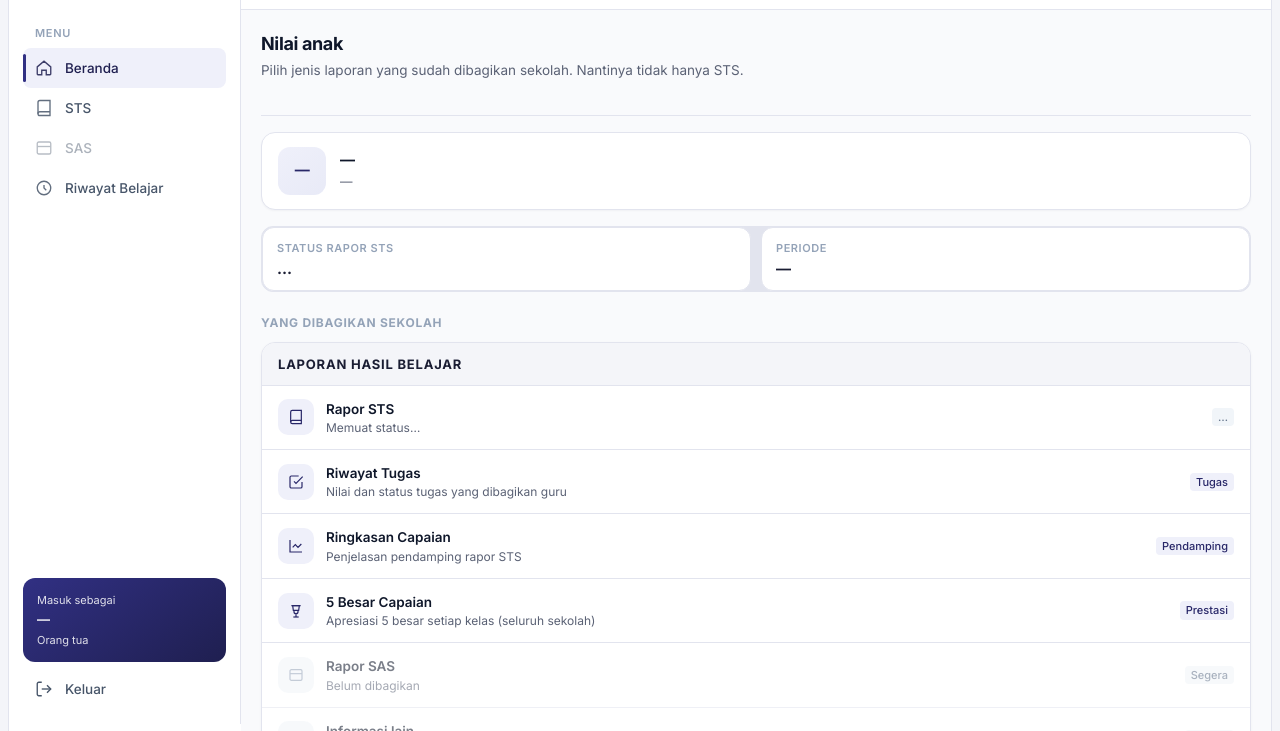
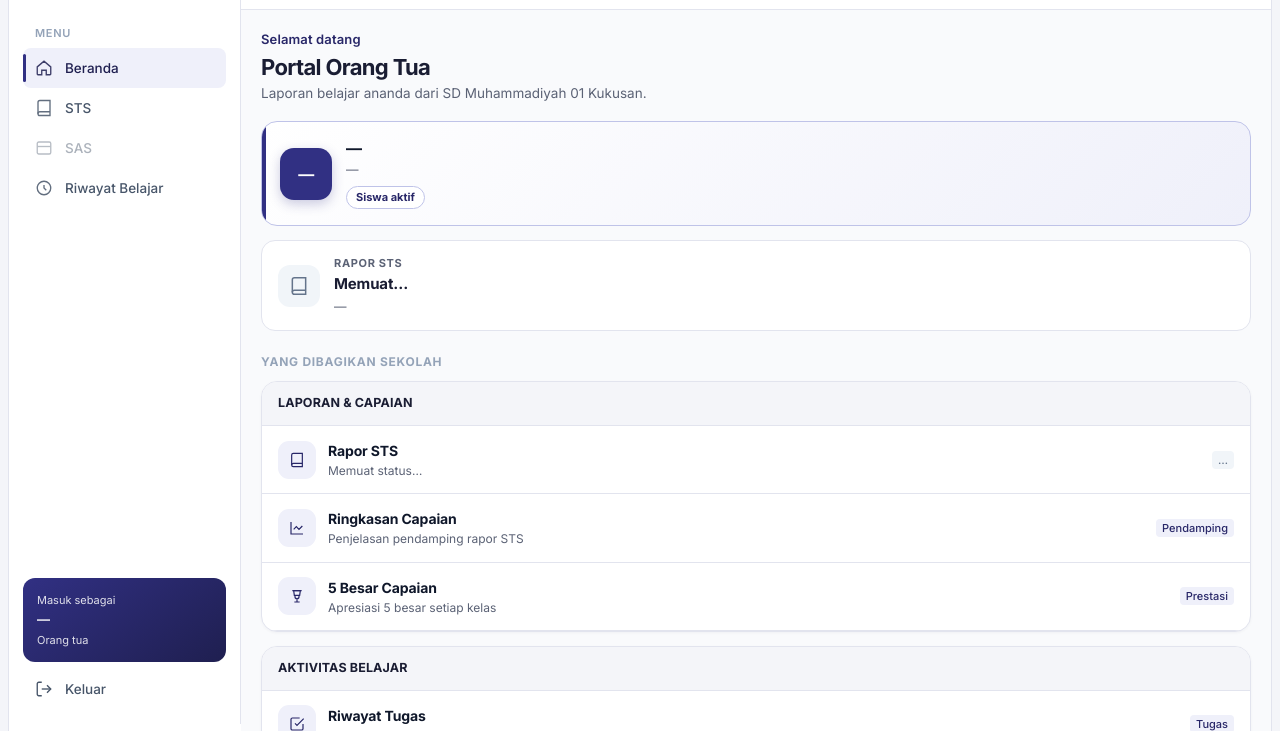
Before and after one commit to nitoe/portal-orangtua, a plain HTML site: page beranda.html in a window 1280 px wide. Shown: the part 69-800 px from the top of the page. Drawn offline with Linux system fonts and the light colour scheme; a script that the page names is missing.

Commit message:
portal-orangtua-beranda-polish

```diff
--- a/beranda.html
+++ b/beranda.html
@@ -8,53 +8,143 @@
   <link rel="icon" type="image/png" href="assets/favicon-32.png">
   <link rel="stylesheet" href="assets/style.css">
   <style>
-    .child-card {
+    /* —— Beranda polish (khusus halaman ini) —— */
+    .home-greet {
+      margin: 0 0 4px;
+      font-size: 13px;
+      font-weight: 600;
+      color: var(--muh-700);
+      letter-spacing: 0.01em;
+    }
+    .home-title {
+      margin: 0 0 4px;
+      font-size: 22px;
+      font-weight: 800;
+      letter-spacing: -0.03em;
+      color: var(--ink);
+      line-height: 1.2;
+    }
+    .home-sub {
+      margin: 0 0 18px;
+      font-size: 13.5px;
+      color: var(--muted);
+      line-height: 1.45;
+    }
+
+    .child-hero {
+      position: relative;
+      display: flex;
+      align-items: center;
+      gap: 14px;
+      padding: 16px 16px 16px 18px;
+      background: linear-gradient(135deg, #fff 0%, var(--muh-50) 100%);
+      border: 1px solid var(--muh-200);
+      border-radius: 16px;
+      margin-bottom: 14px;
+      overflow: hidden;
+    }
+    .child-hero::before {
+      content: '';
+      position: absolute;
+      left: 0; top: 0; bottom: 0;
+      width: 4px;
+      background: var(--muh-600);
+      border-radius: 4px 0 0 4px;
+    }
+    .child-av {
+      width: 52px; height: 52px; border-radius: 14px;
+      background: var(--muh-600);
+      color: #fff;
+      display: flex; align-items: center; justify-content: center;
+      font-weight: 800; font-size: 16px; flex-shrink: 0;
+      letter-spacing: -0.02em;
+      box-shadow: 0 4px 12px rgba(49, 48, 131, 0.25);
+    }
+    .child-name {
+      font-size: 16px;
+      font-weight: 800;
+      color: #0f172a;
+      letter-spacing: -0.02em;
+      line-height: 1.25;
+    }
+    .child-meta {
+      font-size: 12.5px;
+      color: var(--muted);
+      margin-top: 3px;
+    }
+    .child-tag {
+      display: inline-flex;
+      margin-top: 6px;
+      font-size: 11px;
+      font-weight: 700;
+      color: var(--muh-700);
+      background: #fff;
+      border: 1px solid var(--muh-200);
+      border-radius: 999px;
+      padding: 2px 9px;
+    }
+
+    .status-card {
       display: flex;
       align-items: center;
       gap: 14px;
       padding: 14px 16px;
+      border-radius: 14px;
+      border: 1px solid var(--border);
       background: var(--surface);
-      border: 1px solid var(--border);
-      border-radius: 14px;
-      margin-bottom: 16px;
-      box-shadow: 0 1px 2px rgba(23,23,57,.04);
-    }
-    .child-av {
-      width: 48px; height: 48px; border-radius: 12px;
-      background: linear-gradient(145deg, var(--muh-50), #e8eaf7);
-      color: var(--muh-700);
-      display: flex; align-items: center; justify-content: center;
-      font-weight: 700; font-size: 15px; flex-shrink: 0;
-      letter-spacing: -0.02em;
-    }
-    .child-name { font-size: 15px; font-weight: 700; color: #0f172a; letter-spacing: -0.01em; }
-    .child-meta { font-size: 12.5px; color: var(--muted); margin-top: 2px; }
-    .stat-strip {
-      display: grid;
-      grid-template-columns: 1fr 1fr;
-      gap: 10px;
       margin-bottom: 22px;
     }
-    .stat-strip > div {
-      background: var(--surface);
-      border: 1px solid var(--border);
-      border-radius: 12px;
-      padding: 12px 14px;
+    .status-card.is-ok {
+      border-color: #a7f3d0;
+      background: linear-gradient(135deg, #ecfdf5 0%, #fff 70%);
     }
-    .stat-strip .label {
+    .status-card.is-wait {
+      border-color: #fde68a;
+      background: linear-gradient(135deg, #fffbeb 0%, #fff 70%);
+    }
+    .status-icon {
+      width: 42px; height: 42px; border-radius: 12px;
+      display: grid; place-items: center; flex-shrink: 0;
+    }
+    .status-card.is-ok .status-icon { background: #d1fae5; color: var(--ok); }
+    .status-card.is-wait .status-icon { background: #fef3c7; color: var(--attention); }
+    .status-card.is-neutral .status-icon { background: #f1f5f9; color: #64748b; }
+    .status-label {
       font-size: 11px;
-      font-weight: 600;
+      font-weight: 700;
       text-transform: uppercase;
-      letter-spacing: 0.05em;
-      color: #94a3b8;
+      letter-spacing: 0.06em;
+      color: var(--muted);
     }
-    .stat-strip .value {
+    .status-value {
       font-size: 15px;
-      font-weight: 700;
+      font-weight: 800;
       color: var(--ink);
-      margin-top: 4px;
+      margin-top: 2px;
       letter-spacing: -0.01em;
     }
+    .status-periode {
+      font-size: 12.5px;
+      color: var(--muted);
+      margin-top: 2px;
+    }
+    .status-action {
+      margin-left: auto;
+      flex-shrink: 0;
+      font-size: 12.5px;
+      font-weight: 700;
+      color: var(--muh-700);
+      text-decoration: none;
+      padding: 8px 12px;
+      border-radius: 8px;
+      background: var(--muh-50);
+      border: 1px solid var(--muh-200);
+      white-space: nowrap;
+    }
+    .status-action:hover { background: var(--muh-100); }
+    .status-card.is-wait .status-action,
+    .status-card.is-neutral .status-action { display: none; }
+
     .section-label {
       font-size: 12px;
       font-weight: 700;
@@ -63,58 +153,72 @@
       color: #94a3b8;
       margin: 0 0 10px;
     }
+
     .hub-panel {
       background: var(--surface);
       border: 1px solid var(--border);
-      border-radius: 14px;
+      border-radius: 16px;
       overflow: hidden;
-      box-shadow: 0 1px 3px rgba(23,23,57,.04);
+      box-shadow: 0 1px 3px rgba(23, 23, 57, 0.04);
+      margin-bottom: 14px;
     }
     .hub-panel-title {
       margin: 0;
-      padding: 12px 16px 10px;
-      font-size: 13px;
+      padding: 12px 16px;
+      font-size: 12.5px;
       font-weight: 700;
       color: var(--ink);
       border-bottom: 1px solid var(--border);
       background: var(--surface-2);
+      letter-spacing: 0.01em;
     }
     .hub-row {
       display: flex;
       align-items: center;
       gap: 12px;
-      padding: 13px 16px;
+      padding: 14px 16px;
       text-decoration: none;
       color: inherit;
       border-bottom: 1px solid var(--border);
-      transition: background .12s ease;
+      transition: background 0.12s ease;
     }
     .hub-row:last-child { border-bottom: none; }
     .hub-row:hover { background: var(--muh-50); }
     .hub-row.disabled {
-      opacity: 0.55;
+      opacity: 0.5;
       pointer-events: none;
       cursor: default;
     }
     .hub-row.disabled:hover { background: transparent; }
     .icon-tile {
-      width: 36px; height: 36px; border-radius: 10px;
+      width: 38px; height: 38px; border-radius: 11px;
       background: var(--muh-50); color: var(--muh-700);
       display: flex; align-items: center; justify-content: center;
       flex-shrink: 0;
     }
     .icon-tile.muted { background: #f1f5f9; color: #94a3b8; }
     .hub-row-body { flex: 1; min-width: 0; }
-    .hub-row-title { font-size: 13.5px; font-weight: 600; color: #0f172a; }
-    .hub-row-desc { font-size: 12px; color: var(--muted); margin-top: 1px; line-height: 1.35; }
-    .page-header h2 { margin: 0 0 4px; font-size: 18px; font-weight: 700; letter-spacing: -0.02em; }
-    .page-header p { margin: 0 0 18px; font-size: 13.5px; color: var(--muted); line-height: 1.45; }
-</style>
+    .hub-row-title { font-size: 14px; font-weight: 650; color: #0f172a; letter-spacing: -0.01em; }
+    .hub-row-desc { font-size: 12px; color: var(--muted); margin-top: 2px; line-height: 1.35; }
+    .hub-chevron {
+      color: #cbd5e1;
+      flex-shrink: 0;
+    }
+    .hub-row:hover .hub-chevron { color: var(--muh-600); }
+
+    .home-note {
+      margin: 8px 0 0;
+      font-size: 12px;
+      color: #94a3b8;
+      line-height: 1.45;
+      text-align: center;
+    }
+  </style>
 </head>
 <body>
   <div class="app-frame">
     <div class="app-shell">
-            <aside class="sidebar">
+      <aside class="sidebar">
         <a class="sidebar-brand" href="beranda.html">
           <img src="assets/logo.png" alt="" onerror="this.style.visibility='hidden'">
           <div>
@@ -157,7 +261,7 @@
       </aside>
 
       <div class="main-col">
-                <header class="top-header">
+        <header class="top-header">
           <div>
             <h1>Beranda</h1>
             <p class="date" id="tanggalHari">—</p>
@@ -172,34 +276,35 @@
 
         <main class="main-body">
           <div class="main-inner">
-            <div class="page-header">
-              <h2>Nilai anak</h2>
-              <p>Pilih jenis laporan yang sudah dibagikan sekolah. Nantinya tidak hanya STS.</p>
-            </div>
+            <p class="home-greet" id="salamHari">Selamat datang</p>
+            <h2 class="home-title" id="salamNama">Portal Orang Tua</h2>
+            <p class="home-sub">Laporan belajar ananda dari SD Muhammadiyah 01 Kukusan.</p>
 
-            <div class="child-card">
+            <div class="child-hero">
               <div class="child-av" id="childAv">—</div>
               <div>
                 <div class="child-name" id="profilNama">—</div>
                 <div class="child-meta" id="profilMeta">—</div>
+                <span class="child-tag" id="profilTag">Siswa aktif</span>
               </div>
             </div>
 
-            <div class="stat-strip" id="statStrip">
-              <div>
-                <div class="label">Status rapor STS</div>
-                <div class="value" id="statStatus">…</div>
+            <div class="status-card is-neutral" id="statusCard">
+              <div class="status-icon" aria-hidden="true">
+                <svg width="20" height="20" viewBox="0 0 24 24" fill="none" stroke="currentColor" stroke-width="1.8"><path d="M4 19.5A2.5 2.5 0 0 1 6.5 17H20"/><path d="M6.5 2H20v20H6.5A2.5 2.5 0 0 1 4 19.5v-15A2.5 2.5 0 0 1 6.5 2z"/></svg>
               </div>
               <div>
-                <div class="label">Periode</div>
-                <div class="value" id="statPeriode">—</div>
+                <div class="status-label">Rapor STS</div>
+                <div class="status-value" id="statStatus">Memuat…</div>
+                <div class="status-periode" id="statPeriode">—</div>
               </div>
+              <a class="status-action" href="rapor-sts.html" id="statusAction">Buka rapor</a>
             </div>
 
             <p class="section-label">Yang dibagikan sekolah</p>
 
             <section class="hub-panel">
-              <h3 class="hub-panel-title">Laporan hasil belajar</h3>
+              <h3 class="hub-panel-title">Laporan &amp; capaian</h3>
               <div>
                 <a class="hub-row" href="rapor-sts.html" id="rowSts">
                   <div class="icon-tile">
@@ -210,26 +315,6 @@
                     <div class="hub-row-desc" id="stsDesc">Memuat status…</div>
                   </div>
                   <span class="badge badge-neutral" id="stsBadge">…</span>
-                </a>
-                <a class="hub-row hidden" href="tryout-tka.html" id="hubTryOutTka">
-                  <div class="icon-tile">
-                    <svg width="16" height="16" viewBox="0 0 24 24" fill="none" stroke="currentColor" stroke-width="1.8"><path d="M4 19V5M4 19h16M8 17V9M12 17v-5M16 17V7" stroke-linecap="round"/></svg>
-                  </div>
-                  <div class="hub-row-body">
-                    <div class="hub-row-title">Hasil Try Out TKA</div>
-                    <div class="hub-row-desc" id="tkaDesc">Nilai BI · Matematika · IPA setelah wali mempublikasikan</div>
-                  </div>
-                  <span class="badge badge-brand">Kelas 6</span>
-                </a>
-                <a class="hub-row" href="riwayat-tugas.html" id="hubRiwayatTugas">
-                  <div class="icon-tile">
-                    <svg width="16" height="16" viewBox="0 0 24 24" fill="none" stroke="currentColor" stroke-width="1.8"><path d="M9 11l3 3L22 4"/><path d="M21 12v7a2 2 0 0 1-2 2H5a2 2 0 0 1-2-2V5a2 2 0 0 1 2-2h11"/></svg>
-                  </div>
-                  <div class="hub-row-body">
-                    <div class="hub-row-title">Riwayat Tugas</div>
-                    <div class="hub-row-desc">Nilai dan status tugas yang dibagikan guru</div>
-                  </div>
-                  <span class="badge badge-brand">Tugas</span>
                 </a>
                 <a class="hub-row" href="capaian.html">
                   <div class="icon-tile">
@@ -247,9 +332,35 @@
                   </div>
                   <div class="hub-row-body">
                     <div class="hub-row-title">5 Besar Capaian</div>
-                    <div class="hub-row-desc">Apresiasi 5 besar setiap kelas (seluruh sekolah)</div>
+                    <div class="hub-row-desc">Apresiasi 5 besar setiap kelas</div>
                   </div>
                   <span class="badge badge-brand">Prestasi</span>
+                </a>
+                <a class="hub-row hidden" href="tryout-tka.html" id="hubTryOutTka">
+                  <div class="icon-tile">
+                    <svg width="16" height="16" viewBox="0 0 24 24" fill="none" stroke="currentColor" stroke-width="1.8"><path d="M4 19V5M4 19h16M8 17V9M12 17v-5M16 17V7" stroke-linecap="round"/></svg>
+                  </div>
+                  <div class="hub-row-body">
+                    <div class="hub-row-title">Hasil Try Out TKA</div>
+                    <div class="hub-row-desc" id="tkaDesc">Nilai BI · Matematika · IPA setelah wali mempublikasikan</div>
+                  </div>
+                  <span class="badge badge-brand">Kelas 6</span>
+                </a>
+              </div>
+            </section>
+
+            <section class="hub-panel">
+              <h3 class="hub-panel-title">Aktivitas belajar</h3>
+              <div>
+                <a class="hub-row" href="riwayat-tugas.html" id="hubRiwayatTugas">
+                  <div class="icon-tile">
+                    <svg width="16" height="16" viewBox="0 0 24 24" fill="none" stroke="currentColor" stroke-width="1.8"><path d="M9 11l3 3L22 4"/><path d="M21 12v7a2 2 0 0 1-2 2H5a2 2 0 0 1-2-2V5a2 2 0 0 1 2-2h11"/></svg>
+                  </div>
+                  <div class="hub-row-body">
+                    <div class="hub-row-title">Riwayat Tugas</div>
+                    <div class="hub-row-desc">Nilai dan status tugas yang dibagikan guru</div>
+                  </div>
+                  <span class="badge badge-brand">Tugas</span>
                 </a>
                 <div class="hub-row disabled">
                   <div class="icon-tile muted">
@@ -257,7 +368,7 @@
                   </div>
                   <div class="hub-row-body">
                     <div class="hub-row-title">Rapor SAS</div>
-                    <div class="hub-row-desc">Belum dibagikan</div>
+                    <div class="hub-row-desc">Belum dibagikan sekolah</div>
                   </div>
                   <span class="badge badge-neutral">Segera</span>
                 </div>
@@ -266,20 +377,22 @@
                     <svg width="16" height="16" viewBox="0 0 24 24" fill="none" stroke="currentColor" stroke-width="1.8"><path d="M8 6h13M8 12h13M8 18h13M3 6h.01M3 12h.01M3 18h.01"/></svg>
                   </div>
                   <div class="hub-row-body">
-                    <div class="hub-row-title">Informasi lain</div>
-                    <div class="hub-row-desc">Pengumuman, kehadiran, dll. — menyusul</div>
+                    <div class="hub-row-title">Tahsin &amp; informasi lain</div>
+                    <div class="hub-row-desc">Menyusul di menu Riwayat Belajar</div>
                   </div>
                   <span class="badge badge-neutral">Segera</span>
                 </div>
               </div>
             </section>
+
+            <p class="home-note">Hanya data yang sudah dibagikan sekolah yang tampil di portal ini.</p>
           </div>
         </main>
       </div>
     </div>
   </div>
 
-        <nav class="bottom-nav">
+  <nav class="bottom-nav">
     <a class="active" href="beranda.html">
       <svg width="20" height="20" viewBox="0 0 24 24" fill="none" stroke="currentColor" stroke-width="1.8"><path d="M3 10.5L12 3l9 7.5V20a1 1 0 0 1-1 1h-5v-6H9v6H4a1 1 0 0 1-1-1v-9.5z"/></svg>
       Beranda
@@ -304,43 +417,34 @@
 
   <script type="module">
     import {
-      currentSession,
-      logout,
+      initShell,
+      applyTkaVisibility,
+      inisial,
+      $,
+    } from './assets/shell-nav.js?v=20261126e';
+    import {
       loadSiswaByIds,
       loadRaporStsResmi,
     } from './assets/firebase.js?v=20261126a';
-    import { applyTkaVisibility } from './assets/shell-nav.js?v=20261126e';
 
-    const $ = (id) => document.getElementById(id);
-    $('tanggalHari').textContent = new Intl.DateTimeFormat('id-ID', {
-      weekday: 'long', day: 'numeric', month: 'long', year: 'numeric',
-    }).format(new Date());
-
-    function inisial(nama) {
-      if (!nama) return '?';
-      const p = nama.trim().split(/\s+/);
-      return p.length === 1
-        ? p[0].slice(0, 2).toUpperCase()
-        : (p[0][0] + p[p.length - 1][0]).toUpperCase();
+    function salamWaktu() {
+      const h = new Date().getHours();
+      if (h < 11) return 'Selamat pagi';
+      if (h < 15) return 'Selamat siang';
+      if (h < 18) return 'Selamat sore';
+      return 'Selamat malam';
     }
 
-    async function doLogout() {
-      await logout();
-      location.href = 'index.html';
-    }
-    $('btnLogoutSide').onclick = doLogout;
-    $('btnLogoutTop').onclick = doLogout;
-    $('btnLogoutNav').onclick = doLogout;
+    async function boot() {
+      const s = initShell();
+      if (!s) return;
 
-    async function boot() {
-      const s = currentSession();
-      if (!s || s.role !== 'orangtua') {
-        location.href = 'index.html';
-        return;
-      }
-      $('sideNama').textContent = s.nama || 'Orang tua';
-      // Tampilkan TKA segera dari session (hindari FOUC)
-      applyTkaVisibility(s.siswaKelas);
+      const namaOrtu = (s.nama || '').trim();
+      $('salamHari').textContent = salamWaktu();
+      $('salamNama').textContent = namaOrtu
+        ? (namaOrtu.split(/\s+/)[0])
+        : 'Orang tua';
+
       const aktifId = s.siswaAktifId || (s.anakIds && s.anakIds[0]);
       if (!aktifId) return;
 
@@ -362,34 +466,41 @@
         anak.kelas ? `Kelas ${anak.kelas}` : null,
         anak.nis ? `NIS ${anak.nis}` : null,
       ].filter(Boolean).join(' · ') || 'Data siswa';
+      if (anak.kelas) {
+        $('profilTag').textContent = `Kelas ${anak.kelas}`;
+      }
 
-      // Sembunyikan menu TKA untuk non-kelas 6
       applyTkaVisibility(anak.kelas || '');
 
+      const card = $('statusCard');
       try {
         const result = await loadRaporStsResmi(aktifId);
         if (result.published && result.rapor) {
           const rapor = result.rapor;
           const periode = (rapor.tahunAjaran && rapor.semester)
             ? `Semester ${rapor.semester} · ${rapor.tahunAjaran}`
-            : '—';
-          $('statStatus').textContent = 'Tersedia';
+            : 'Periode tersedia';
+          $('statStatus').textContent = 'Sudah tersedia';
           $('statPeriode').textContent = periode;
           $('stsDesc').textContent = 'Rapor STS siap dibuka';
           $('stsBadge').textContent = 'Tersedia';
           $('stsBadge').className = 'badge badge-ok';
+          card.className = 'status-card is-ok';
         } else {
-          $('statStatus').textContent = 'Menunggu';
-          $('statPeriode').textContent = '—';
+          $('statStatus').textContent = 'Belum dipublikasikan';
+          $('statPeriode').textContent = 'Menunggu wali kelas membuka rapor';
           $('stsDesc').textContent = 'Belum dipublikasikan oleh wali kelas';
           $('stsBadge').textContent = 'Menunggu';
           $('stsBadge').className = 'badge badge-pending';
+          card.className = 'status-card is-wait';
         }
       } catch (err) {
         console.error(err);
-        $('statStatus').textContent = '—';
+        $('statStatus').textContent = 'Status tidak dapat dimuat';
+        $('statPeriode').textContent = 'Periksa koneksi lalu muat ulang';
         $('stsDesc').textContent = 'Status tidak dapat dimuat';
         $('stsBadge').textContent = '—';
+        card.className = 'status-card is-neutral';
       }
     }
     boot();
```
Also changed, not shown: 2 other files.
